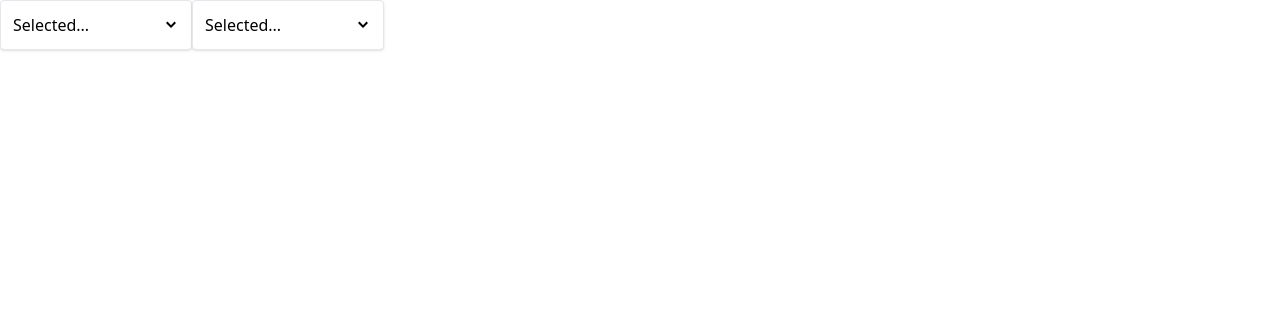
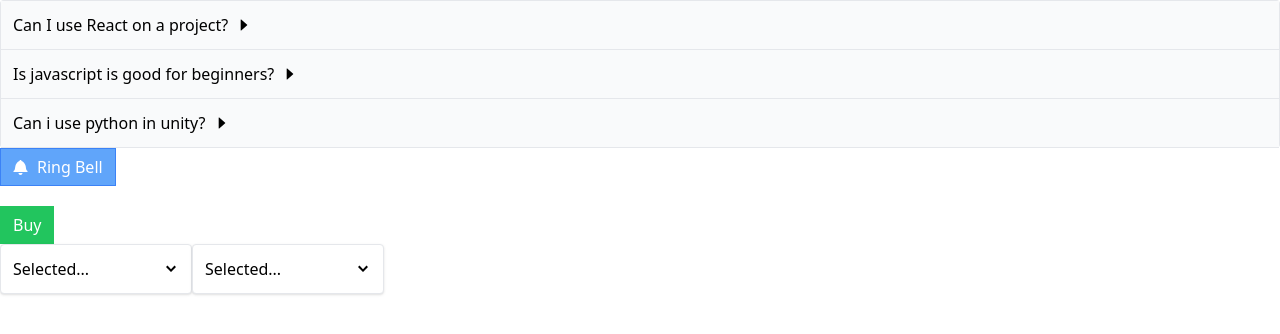
Before and after one commit to vedanshk/comps, a React (Create React App) app: page / in a window 1280 px wide. Shown: the top 334 px of the page. Built offline with nearby package versions, Linux system fonts and the light colour scheme.

Commit message:
browser navigation

```diff
--- a/src/App.js
+++ b/src/App.js
@@ -1,43 +1,19 @@
 import React, { useState } from "react";
-import Dropdown from "./components/Dropdown";
+import DropdownPage from "./pages/DropdownPage";
+import  AccordionPage from './pages/AccordionPage';
+import ButtonPage from "./pages/ButtonPage";
+
 
 function App() {
 
-    const [selected , setSelected] =  useState(null);
+    return (
+        <div>
+            <AccordionPage />
+            <ButtonPage />
+            <DropdownPage />
 
-    const handleSelectedItem = ( item ) =>{
-
-        setSelected(item);
-    }
-
-    // const items = [
-
-    //     {   id:'ere',
-    //         label:'Can I use React on a project?',
-    //         content:'You can use react on any project'
-    //     },
-    //     {   id:'3435',
-    //         label:'Is javascript is good for beginners?',
-    //         content:'Yes Javascript is easy.'
-    //     },
-    //     {   id:'343',
-    //         label:'Can i use python in unity?',
-    //         content:'Python for Unity requires installing third-party software. '
-    //     },
-    // ]
-
-    const options = [
-        { label:'Red' , value:'do something'},
-        {label:'Blue' , value:"cool"},
-        {label:'Yellow' , value:'hot...'}
-    ]
-
-  return (
-    <div className="flex">
-        <Dropdown options={options} onSelectedItem={handleSelectedItem} selected={selected} />
-        <Dropdown options={options} onSelectedItem={handleSelectedItem} selected={selected} />
-    </div>
-  );
+        </div>
+    );
 }
 
 export default App;
--- /dev/null
+++ b/src/pages/AccordionPage.js
@@ -0,0 +1,28 @@
+import React from "react";
+import Accordion from "../components/Accordion";
+function AccordionPage() {
+  const items = [
+    {
+      id: "ere",
+      label: "Can I use React on a project?",
+      content: "You can use react on any project",
+    },
+    {
+      id: "3435",
+      label: "Is javascript is good for beginners?",
+      content: "Yes Javascript is easy.",
+    },
+    {
+      id: "343",
+      label: "Can i use python in unity?",
+      content: "Python for Unity requires installing third-party software. ",
+    },
+  ];
+  return (
+    <div>
+      <Accordion items={items} />
+    </div>
+  );
+}
+
+export default AccordionPage;
--- a/src/pages/ButtonPage.js
+++ b/src/pages/ButtonPage.js
@@ -3,6 +3,8 @@ import Button from "../components/Button";
 import { GoBell } from "react-icons/go";
 
 function ButtonPage() {
+
+
   const handleClick = () => {
     console.log("clicked");
   };
--- /dev/null
+++ b/src/pages/DropdownPage.js
@@ -0,0 +1,25 @@
+import React, { useState } from 'react'
+import Dropdown from '../components/Dropdown';
+function DropdownPage() {
+    const [selected , setSelected] =  useState(null);
+
+    const handleSelectedItem = ( item ) =>{
+
+        setSelected(item);
+    }
+
+    const options = [
+        { label:'Red' , value:'do something'},
+        {label:'Blue' , value:"cool"},
+        {label:'Yellow' , value:'hot...'}
+    ]
+
+  return (
+    <div className="flex">
+        <Dropdown options={options} onSelectedItem={handleSelectedItem} selected={selected} />
+        <Dropdown options={options} onSelectedItem={handleSelectedItem} selected={selected} />
+    </div>
+  );
+}
+
+export default DropdownPage;
```
